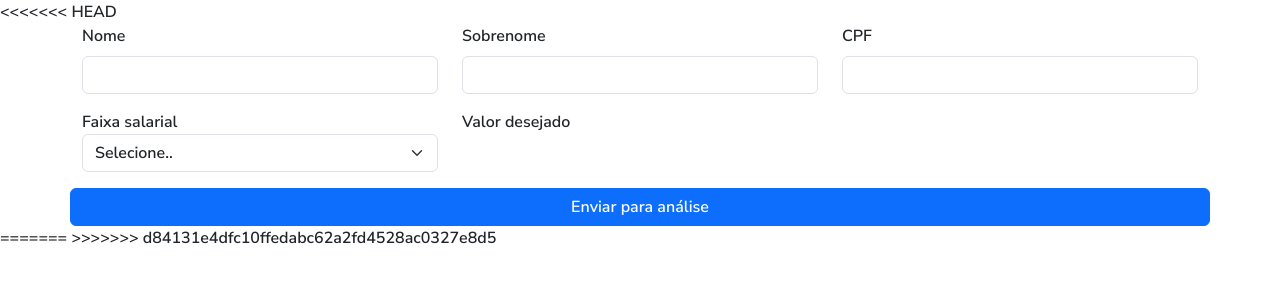
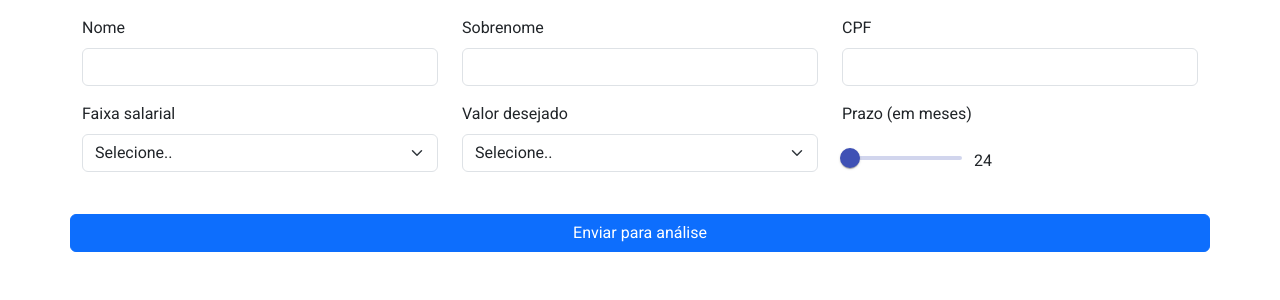
Before and after one commit to matheuspieropan/cadastro-web, an Angular app: page / in a window 1280 px wide. Shown: the top 300 px of the page. Built offline with nearby package versions, Linux system fonts and the light colour scheme.

Commit message:
novas implementações

```diff
--- a/angular.json
+++ b/angular.json
@@ -25,6 +25,7 @@
               "src/assets"
             ],
             "styles": [
+              "@angular/material/prebuilt-themes/indigo-pink.css",
               "src/styles.css"
             ],
             "scripts": []
@@ -87,6 +88,7 @@
               "src/assets"
             ],
             "styles": [
+              "@angular/material/prebuilt-themes/indigo-pink.css",
               "src/styles.css"
             ],
             "scripts": []
--- a/package.json
+++ b/package.json
@@ -11,10 +11,12 @@
   "private": true,
   "dependencies": {
     "@angular/animations": "^16.2.0",
+    "@angular/cdk": "^16.2.13",
     "@angular/common": "^16.2.0",
     "@angular/compiler": "^16.2.0",
     "@angular/core": "^16.2.0",
     "@angular/forms": "^16.2.0",
+    "@angular/material": "^16.2.13",
     "@angular/platform-browser": "^16.2.0",
     "@angular/platform-browser-dynamic": "^16.2.0",
     "@angular/router": "^16.2.0",
--- a/src/app/app.component.html
+++ b/src/app/app.component.html
@@ -1,52 +1,69 @@
-<<<<<<< HEAD
-<div class="container">
+<div class="container mt-3">
+
+  <form [formGroup]="formulario">
 
     <div class="row">
 
-    <div class="col-4">
+      <div class="col-lg-4">
         <label>Nome</label>
         <input type="text" autocomplete="current-password" formControlName="nome"
           class="mt-2 mb-3 form-control form-control" />
       </div>
 
-    <div class="col-4">
+      <div class="col-lg-4">
         <label>Sobrenome</label>
         <input type="text" autocomplete="current-password" formControlName="sobrenome"
           class="mt-2 mb-3 form-control form-control" />
       </div>
 
-    <div class="col-4">
+      <div class="col-lg-4">
         <label>CPF</label>
-      <input type="text" autocomplete="current-password" formControlName="sobrenome"
+        <input type="text" autocomplete="current-password" formControlName="cpf"
           class="mt-2 mb-3 form-control form-control" />
       </div>
 
     </div>
 
     <div class="row">
-    <div class="col-4">
+
+      <div class="col-lg-4">
 
         <label>Faixa salarial</label>
-      <select class="form-select">
+        <select class="form-select mt-2 mb-3">
           <option selected>Selecione..</option>
-        <option value="1">R$1.400,00 até R$2.400,00</option>
-        <option value="2">R$2.401,00 até R$4.100,00</option>
-        <option value="3">R$4.101,00 até R$7.859,00</option>
-        <option value="3">R$7.860,00 ou mais</option>
+          <option value="1">R$ 1.400,00 até R$ 2.400,00</option>
+          <option value="2">R$ 2.401,00 até R$ 4.100,00</option>
+          <option value="3">R$ 4.101,00 até R$ 7.859,00</option>
+          <option value="3">R$ 7.860,00 ou mais</option>
         </select>
 
       </div>
 
-    <div class="col-4">
-      <label>Valor desejado</label>
+      <div class="col-lg-4">
+        <label>Valor desejado</label><br>
+        <select class="form-select mt-2 mb-3">
+          <option selected>Selecione..</option>
+          <option value="1">R$ 20.000,00 até R$ 40.999,00</option>
+          <option value="2">R$ 41.000,00 até R$ 75.999,00</option>
+          <option value="3">R$ 76.000,00 até R$ 99.999,00</option>
+          <option value="3">R$ 100.000,00 ou mais</option>
+        </select>
+      </div>
+
+      <div class="col-lg-4">
+        <label>Prazo (em meses)</label><br>
+        <mat-slider class="example-margin mt-2 mb-3" min="24" max="300" step="12">
+          <input matSliderThumb formControlName="meses" #slider>
+        </mat-slider>
+        {{slider.value}}
       </div>
 
     </div>
+
+  </form>
 
   <div class="row mt-3">
     <button type="button" class="btn btn-primary">Enviar para análise</button>
   </div>
 
 </div>
-=======
->>>>>>> d84131e4dfc10ffedabc62a2fd4528ac0327e8d5
--- a/src/app/app.component.ts
+++ b/src/app/app.component.ts
@@ -1,4 +1,5 @@
 import { Component } from '@angular/core';
+import { FormBuilder, FormGroup, Validators } from '@angular/forms';
 
 @Component({
   selector: 'app-root',
@@ -6,5 +7,16 @@ import { Component } from '@angular/core';
   styleUrls: ['./app.component.css']
 })
 export class AppComponent {
-  title = 'cadastro-web';
+
+  constructor(private formBuilder: FormBuilder){
+  }
+
+  value = 24;
+
+  formulario: FormGroup = this.formBuilder.group({
+    nome: ['', [Validators.required, Validators.minLength(1)]],
+    sobrenome: ['', [Validators.required, Validators.minLength(1)]],
+    cpf: ['', [Validators.required, Validators.minLength(1)]],
+    meses: [24, [Validators.required, Validators.minLength(1)]],
+  })
 }
--- a/src/index.html
+++ b/src/index.html
@@ -7,6 +7,9 @@
   <base href="/">
   <meta name="viewport" content="width=device-width, initial-scale=1">
   <link rel="icon" type="image/x-icon" href="favicon.ico">
+  <link rel="preconnect" href="https://fonts.gstatic.com">
+  <link href="https://fonts.googleapis.com/css2?family=Roboto:wght@300;400;500&display=swap" rel="stylesheet">
+  <link href="https://fonts.googleapis.com/icon?family=Material+Icons" rel="stylesheet">
 </head>
 
 <body>
--- a/src/styles.css
+++ b/src/styles.css
@@ -4,3 +4,5 @@
 body {
     font-family: 'Nunito Sans';
 }
+html, body { height: 100%; }
+body { margin: 0; font-family: Roboto, "Helvetica Neue", sans-serif; }
```
Also changed, not shown: src/app/app.module.ts (+8 -1 lines), 1 other file (tests, documents, lock files or other folders). Lines whose indentation alone changed are shown as unchanged.
